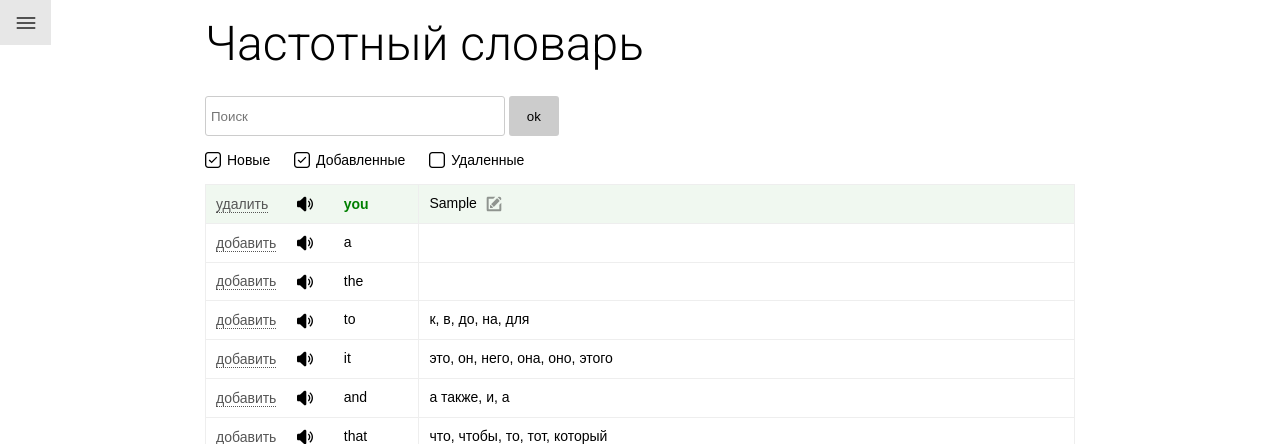
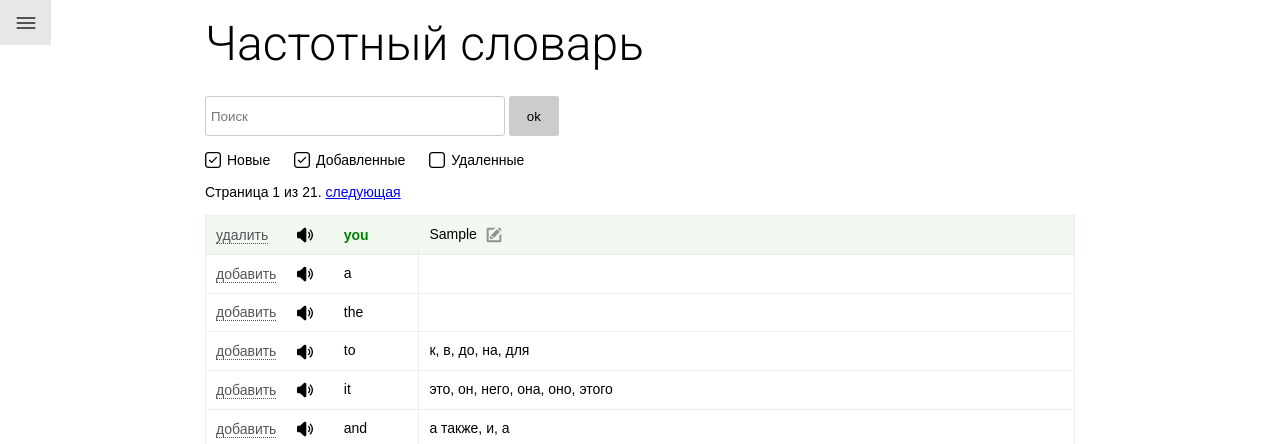
Before and after one commit to alexbobrow/mydict, a Django app: page /freq/list/ in a window 1280 px wide. Shown: the top 444 px of the page. Run offline with Django 3.2, Linux system fonts and the light colour scheme; a user stored in the database is signed in; data comes from the database, SQL or seed files in the repository; tables that the repository leaves empty hold one stand-in row (values such as "Sample post").

Commit message:
Top pagination added in list mode Search on russian field added in list mode

```diff
--- a/main/templates/list.html
+++ b/main/templates/list.html
@@ -46,9 +46,26 @@
                 <li><button data-type='added' class='type-filter{% if type_filter.1 %} sel{% endif %}'>Добавленные</button></li>
                 <li><button data-type='removed' class='type-filter{% if type_filter.2 %} sel{% endif %}'>Удаленные</button></li>
             </ul>
+        </form>
 
 
-        </form>
+        <div class="pagination a-mb">
+            <span class="step-links">
+
+                {% if words.has_previous %}
+                    <a href="{% pagelink request words.previous_page_number %}">предыдущая</a>
+                {% endif %}
+
+                <span class="current">
+                    Страница {{ words.number }} из {{ words.paginator.num_pages }}.
+                </span>
+
+                {% if words.has_next %}
+                    <a href="{% pagelink request words.next_page_number %}">следующая</a>
+                {% endif %}
+            </span>
+        </div>
+
 
         <div class='words-table a-mb'>
             {% for word in words %}
--- a/main/views.py
+++ b/main/views.py
@@ -10,7 +10,7 @@ from django.contrib import messages
 
 from django.urls import reverse
 
-from django.db.models import Max, Avg, Count, Prefetch
+from django.db.models import Max, Avg, Count, Prefetch, Q
 
 from django.core.paginator import Paginator, EmptyPage, PageNotAnInteger
 
@@ -82,7 +82,7 @@ def freq_list(request):
     qs = Word.objects.qs_by_type_filter(request, type_filter)
 
     if 'q' in request.GET and request.GET['q']:
-        qs = qs.filter(word__icontains=request.GET['q'])
+        qs = qs.filter(Q(word__icontains=request.GET['q']) | Q(translation__icontains=request.GET['q']))
         context['q'] = request.GET['q']
 
 
```
